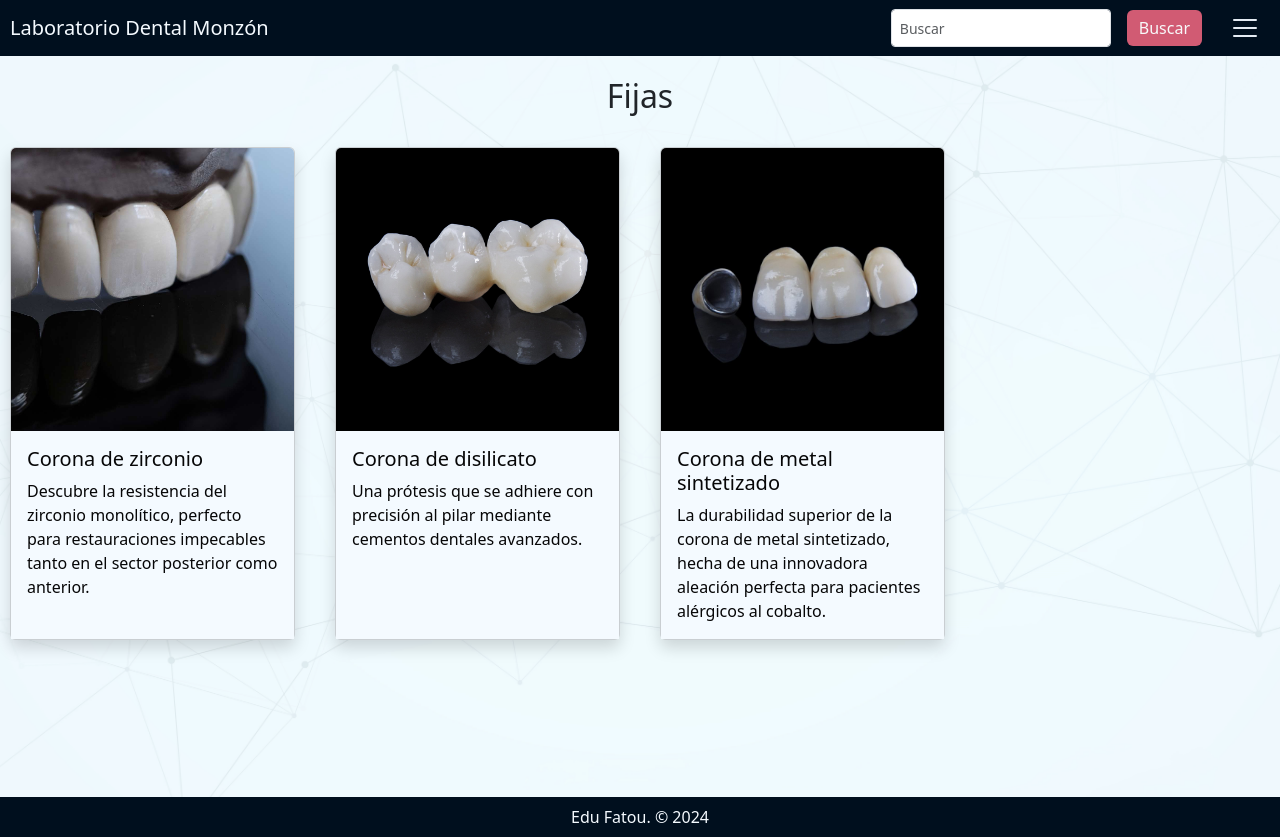
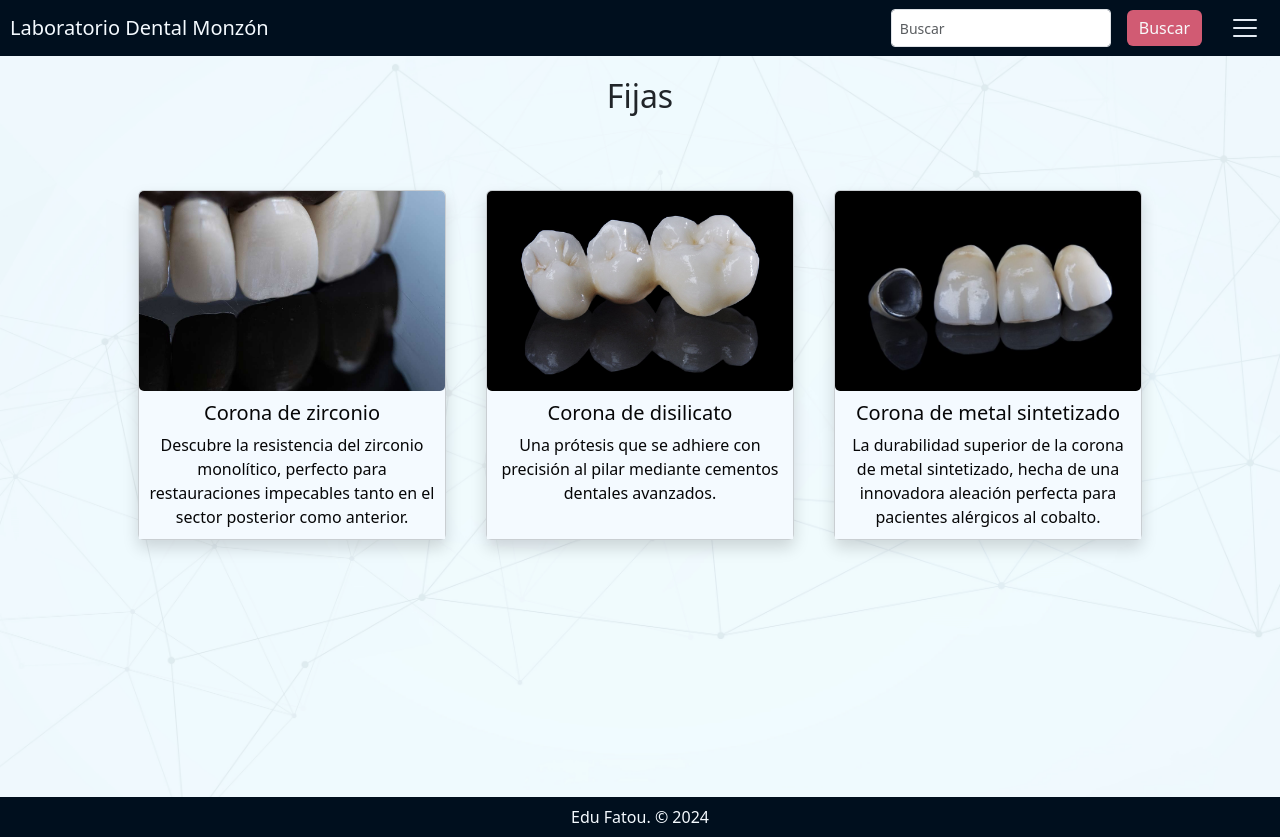
Before and after one commit to EduFatou/lab-2.0, a React (Vite) app in the folder client/: page /categorias/Fijas in a window 1280 px wide. Built offline with nearby package versions, Linux system fonts and the light colour scheme.

Commit message:
fixed styles in cardlist, added carousel, started feature in searchbox

```diff
--- a/client/src/components/Main/Home/CategoriesList/CategoriesList.jsx
+++ b/client/src/components/Main/Home/CategoriesList/CategoriesList.jsx
@@ -25,7 +25,7 @@ const CategoriesList = () => {
                 alt={category.name}
               />
               <Carousel.Caption>
-                <h3>{category.name}</h3>
+                <h2>{category.name}</h2>
               </Carousel.Caption>
             </Link>
           </Carousel.Item>
--- a/client/src/components/Main/Home/CategoriesList/Category/CardList/CardList.jsx
+++ b/client/src/components/Main/Home/CategoriesList/Category/CardList/CardList.jsx
@@ -1,17 +1,20 @@
 import React, { useState } from 'react';
-import { Card as BootstrapCard, Modal, Button } from 'react-bootstrap';
-import imgCoronaZirconio from '../../../../../../assets/corona-zirconio.jpg';
-import imgCoronaDisilicato from '../../../../../../assets/corona-disilicato.jpg';
-import imgCoronaMetalSintetizado from '../../../../../../assets/corona-metal-sintetizado.jpg';
-import imgEstructuraEsqueletica from '../../../../../../assets/estructura-esqueletica.jpg';
-import imgDentaduraParcial from '../../../../../../assets/dentadura-parcial.jpg';
-import imgDentaduraCompleta from '../../../../../../assets/dentadura-completa.jpg';
-import imgProtesisHibrida from '../../../../../../assets/protesis-hibrida.jpg';
-import imgAtornillado from '../../../../../../assets/atornillado.jpg';
-import imgSobreDentadura from '../../../../../../assets/sobre-dentadura.jpg';
-import imgFerulaDescarga from '../../../../../../assets/ferula-descarga.jpg';
-import imgFerulaBlanqueamiento from '../../../../../../assets/ferula-blanqueamiento.jpg';
-import imgFerulaMantenimiento from '../../../../../../assets/ferula-mantenimiento.jpg';
+import { Card as BootstrapCard, Modal, Button, Carousel } from 'react-bootstrap';
+import imgCoronaZirconio1 from '../../../../../../assets/corona-zirconio.jpg';
+import imgCoronaZirconio2 from '../../../../../../assets/corona-zirconio.jpg';
+import imgCoronaZirconio3 from '../../../../../../assets/corona-zirconio.jpg';
+
+import imgCoronaDisilicato1 from '../../../../../../assets/corona-disilicato.jpg';
+import imgCoronaMetalSintetizado1 from '../../../../../../assets/corona-metal-sintetizado.jpg';
+import imgEstructuraEsqueletica1 from '../../../../../../assets/estructura-esqueletica.jpg';
+import imgDentaduraParcial1 from '../../../../../../assets/dentadura-parcial.jpg';
+import imgDentaduraCompleta1 from '../../../../../../assets/dentadura-completa.jpg';
+import imgProtesisHibrida1 from '../../../../../../assets/protesis-hibrida.jpg';
+import imgAtornillado1 from '../../../../../../assets/atornillado.jpg';
+import imgSobreDentadura1 from '../../../../../../assets/sobre-dentadura.jpg';
+import imgFerulaDescarga1 from '../../../../../../assets/ferula-descarga.jpg';
+import imgFerulaBlanqueamiento1 from '../../../../../../assets/ferula-blanqueamiento.jpg';
+import imgFerulaMantenimiento1 from '../../../../../../assets/ferula-mantenimiento.jpg';
 
 const CardList = ({ category }) => {
   const [selectedProduct, setSelectedProduct] = useState(null);
@@ -24,18 +27,18 @@ const CardList = ({ category }) => {
   };
 
   const productList = [
-    { product_id: 1, product_name: 'Corona de zirconio', price: 100, description: 'Descubre la resistencia del zirconio monolítico, perfecto para restauraciones impecables tanto en el sector posterior como anterior.', category: 'Fijas', url_photo: imgCoronaZirconio },
-    { product_id: 2, product_name: 'Corona de disilicato', price: 100, description: 'Una prótesis que se adhiere con precisión al pilar mediante cementos dentales avanzados.', category: 'Fijas', url_photo: imgCoronaDisilicato },
-    { product_id: 3, product_name: 'Corona de metal sintetizado', price: 100, description: 'La durabilidad superior de la corona de metal sintetizado, hecha de una innovadora aleación perfecta para pacientes alérgicos al cobalto.', category: 'Fijas', url_photo: imgCoronaMetalSintetizado },
-    { product_id: 4, product_name: 'Estructura esquelética', price: 100, description: 'Resistencia y ligereza en la estructura esquelética de cromo cobalto, combinada con un montaje en resina de alta calidad.', category: 'Removibles', url_photo: imgEstructuraEsqueletica },
-    { product_id: 5, product_name: 'Dentadura parcial', price: 100, description: 'Las dentaduras parciales mucosoportadas están diseñadas para reemplazar con naturalidad parte de los dientes.', category: 'Removibles', url_photo: imgDentaduraParcial },
-    { product_id: 6, product_name: 'Dentadura completa', price: 100, description: 'dentadura completa hecha de acrílico rígido, reemplazando la totalidad de tus dientes con comodidad.', category: 'Removibles', url_photo: imgDentaduraCompleta },
-    { product_id: 7, product_name: 'Prótesis Híbrida', price: 100, description: 'Estabilidad y funcionalidad en las prótesis híbridas sobre implantes, fusionando lo mejor de ambos mundos.', category: 'Implantes', url_photo: imgProtesisHibrida },
-    { product_id: 8, product_name: 'Atornillado', price: 100, description: 'Las prótesis atornilladas, sustituyen la raíz que falta, se fijan con precisión al pilar mediante una rosca o tornillo, asegurando un ajuste perfecto.', category: 'Implantes', url_photo: imgAtornillado },
-    { product_id: 9, product_name: 'Sobre Dentadura', price: 100, description: 'La Sobre Dentadura, una solución mixta que cubre los implantes dentales osteo-integrados con una base de resina.', category: 'Implantes', url_photo: imgSobreDentadura },
-    { product_id: 10, product_name: 'Férula de descarga', price: 100, description: 'Protege tus dientes y alivia la tensión muscular con nuestras férulas de descarga, diseñadas para evitar desgastes y promover la relajación mandibular.', category: 'Férulas', url_photo: imgFerulaDescarga },
-    { product_id: 11, product_name: 'Férula de blanqueamiento', price: 100, description: 'Logra una sonrisa brillante con nuestras férulas de blanqueamiento, adaptadas a las necesidades mandibulares y maxilares de cada paciente.', category: 'Férulas', url_photo: imgFerulaBlanqueamiento },
-    { product_id: 12, product_name: 'Férula de mantenimiento', price: 100, description: 'Mantén tu sonrisa perfecta con nuestras férulas de mantenimiento, diseñadas para prolongar los resultados de tus tratamientos dentales.', category: 'Férulas', url_photo: imgFerulaMantenimiento },
+    { product_id: 1, product_name: 'Corona de zirconio', price: 100, description: 'Descubre la resistencia del zirconio monolítico, perfecto para restauraciones impecables tanto en el sector posterior como anterior.', category: 'Fijas', images: [imgCoronaZirconio1, imgCoronaZirconio2, imgCoronaZirconio3] },
+    { product_id: 2, product_name: 'Corona de disilicato', price: 100, description: 'Una prótesis que se adhiere con precisión al pilar mediante cementos dentales avanzados.', category: 'Fijas', images: [imgCoronaDisilicato1, imgCoronaZirconio2, imgCoronaZirconio3] },
+    { product_id: 3, product_name: 'Corona de metal sintetizado', price: 100, description: 'La durabilidad superior de la corona de metal sintetizado, hecha de una innovadora aleación perfecta para pacientes alérgicos al cobalto.', category: 'Fijas', images: [imgCoronaMetalSintetizado1, imgCoronaZirconio2, imgCoronaZirconio3] },
+    { product_id: 4, product_name: 'Estructura esquelética', price: 100, description: 'Resistencia y ligereza en la estructura esquelética de cromo cobalto, combinada con un montaje en resina de alta calidad.', category: 'Removibles', images: [imgEstructuraEsqueletica1, imgCoronaZirconio2, imgCoronaZirconio3] },
+    { product_id: 5, product_name: 'Dentadura parcial', price: 100, description: 'Las dentaduras parciales mucosoportadas están diseñadas para reemplazar con naturalidad parte de los dientes.', category: 'Removibles', images: [imgDentaduraParcial1, imgCoronaZirconio2, imgCoronaZirconio3] },
+    { product_id: 6, product_name: 'Dentadura completa', price: 100, description: 'dentadura completa hecha de acrílico rígido, reemplazando la totalidad de tus dientes con comodidad.', category: 'Removibles', images: [imgDentaduraCompleta1, imgCoronaZirconio2, imgCoronaZirconio3] },
+    { product_id: 7, product_name: 'Prótesis Híbrida', price: 100, description: 'Estabilidad y funcionalidad en las prótesis híbridas sobre implantes, fusionando lo mejor de ambos mundos.', category: 'Implantes', images: [imgProtesisHibrida1, imgCoronaZirconio2, imgCoronaZirconio3] },
+    { product_id: 8, product_name: 'Atornillado', price: 100, description: 'Las prótesis atornilladas, sustituyen la raíz que falta, se fijan con precisión al pilar mediante una rosca o tornillo, asegurando un ajuste perfecto.', category: 'Implantes', images: [imgAtornillado1, imgCoronaZirconio2, imgCoronaZirconio3] },
+    { product_id: 9, product_name: 'Sobre Dentadura', price: 100, description: 'La Sobre Dentadura, una solución mixta que cubre los implantes dentales osteo-integrados con una base de resina.', category: 'Implantes', images: [imgSobreDentadura1, imgCoronaZirconio2, imgCoronaZirconio3] },
+    { product_id: 10, product_name: 'Férula de descarga', price: 100, description: 'Protege tus dientes y alivia la tensión muscular con nuestras férulas de descarga, diseñadas para evitar desgastes y promover la relajación mandibular.', category: 'Férulas', images: [imgFerulaDescarga1, imgCoronaZirconio2, imgCoronaZirconio3] },
+    { product_id: 11, product_name: 'Férula de blanqueamiento', price: 100, description: 'Logra una sonrisa brillante con nuestras férulas de blanqueamiento, adaptadas a las necesidades mandibulares y maxilares de cada paciente.', category: 'Férulas', images: [imgFerulaBlanqueamiento1, imgCoronaZirconio2, imgCoronaZirconio3] },
+    { product_id: 12, product_name: 'Férula de mantenimiento', price: 100, description: 'Mantén tu sonrisa perfecta con nuestras férulas de mantenimiento, diseñadas para prolongar los resultados de tus tratamientos dentales.', category: 'Férulas', images: [imgFerulaMantenimiento1, imgCoronaZirconio2, imgCoronaZirconio3] },
   ];
 
   const filteredProducts = productList.filter(product => product.category === category);
@@ -44,7 +47,7 @@ const CardList = ({ category }) => {
     <section className='card-list'>
       {filteredProducts.map(product => (
         <BootstrapCard key={product.product_id} className="mb-4 shadow" onClick={() => handleShow(product)}>
-          <BootstrapCard.Img variant="top" src={product.url_photo} />
+          <BootstrapCard.Img variant="top" src={product.images[0]} className="card-img" />
           <BootstrapCard.Body>
             <BootstrapCard.Title>{product.product_name}</BootstrapCard.Title>
             <BootstrapCard.Text>{product.description}</BootstrapCard.Text>
@@ -54,13 +57,23 @@ const CardList = ({ category }) => {
       ))}
 
       {selectedProduct && (
-        <Modal show={show} onHide={handleClose}>
+        <Modal show={show} onHide={handleClose} className='modal'>
           <Modal.Header closeButton>
             <Modal.Title>{selectedProduct.product_name}</Modal.Title>
           </Modal.Header>
           <Modal.Body>
-            <img src={selectedProduct.url_photo} alt={selectedProduct.product_name} style={{ width: '100%' }} />
-            <p>{selectedProduct.description}</p>
+            <Carousel>
+              {selectedProduct.images.map((image, index) => (
+                <Carousel.Item key={index}>
+                  <img
+                    className="d-block w-100 fixed-size-img"
+                    src={image}
+                    alt={`${selectedProduct.product_name} - imagen ${index + 1}`}
+                  />
+                </Carousel.Item>
+              ))}
+            </Carousel>
+            <p className="mt-3">{selectedProduct.description}</p>
           </Modal.Body>
           <Modal.Footer>
             <Button variant="secondary" onClick={handleClose}>
--- a/client/src/styles/components/_Card.scss
+++ b/client/src/styles/components/_Card.scss
@@ -5,9 +5,12 @@
   background-color: $alice-blue;
   margin: 10px;
 
+
   .card-body {
     background-color: $alice-blue;
     color: $coal;
-
+    justify-content: center;
+    text-align: center;
+    padding: 10px;
   }
 }
--- a/client/src/styles/components/_CardList.scss
+++ b/client/src/styles/components/_CardList.scss
@@ -2,8 +2,26 @@
 @include spinner;
 
 .card-list {
-    display: grid;
-    grid-template-columns: repeat(auto-fill, minmax(250px, 1fr));
-    gap: 20px;
-    margin-top: 20px;
-  }
+  display: flex;
+  flex-wrap: wrap;
+  justify-content: center;
+  gap: 20px;
+  margin: 5% 10%;
+}
+
+.card-list > * {
+  flex: 1 1 250px;
+  max-width: 100%;
+}
+
+.card-list .card-img {
+  height: 200px;
+  object-fit: cover;
+  width: 100%;
+}
+
+.fixed-size-img {
+  width: 100%;
+  height: 300px;
+  object-fit: cover;
+}
--- a/client/src/styles/components/_Category.scss
+++ b/client/src/styles/components/_Category.scss
@@ -1,3 +1,3 @@
-.category {
-    justify-content: center;
-}
+// .category {
+//     justify-content: center;
+// }
```
Also changed, not shown: client/src/components/Header/Nav/Nav.jsx (+52 -7 lines).
